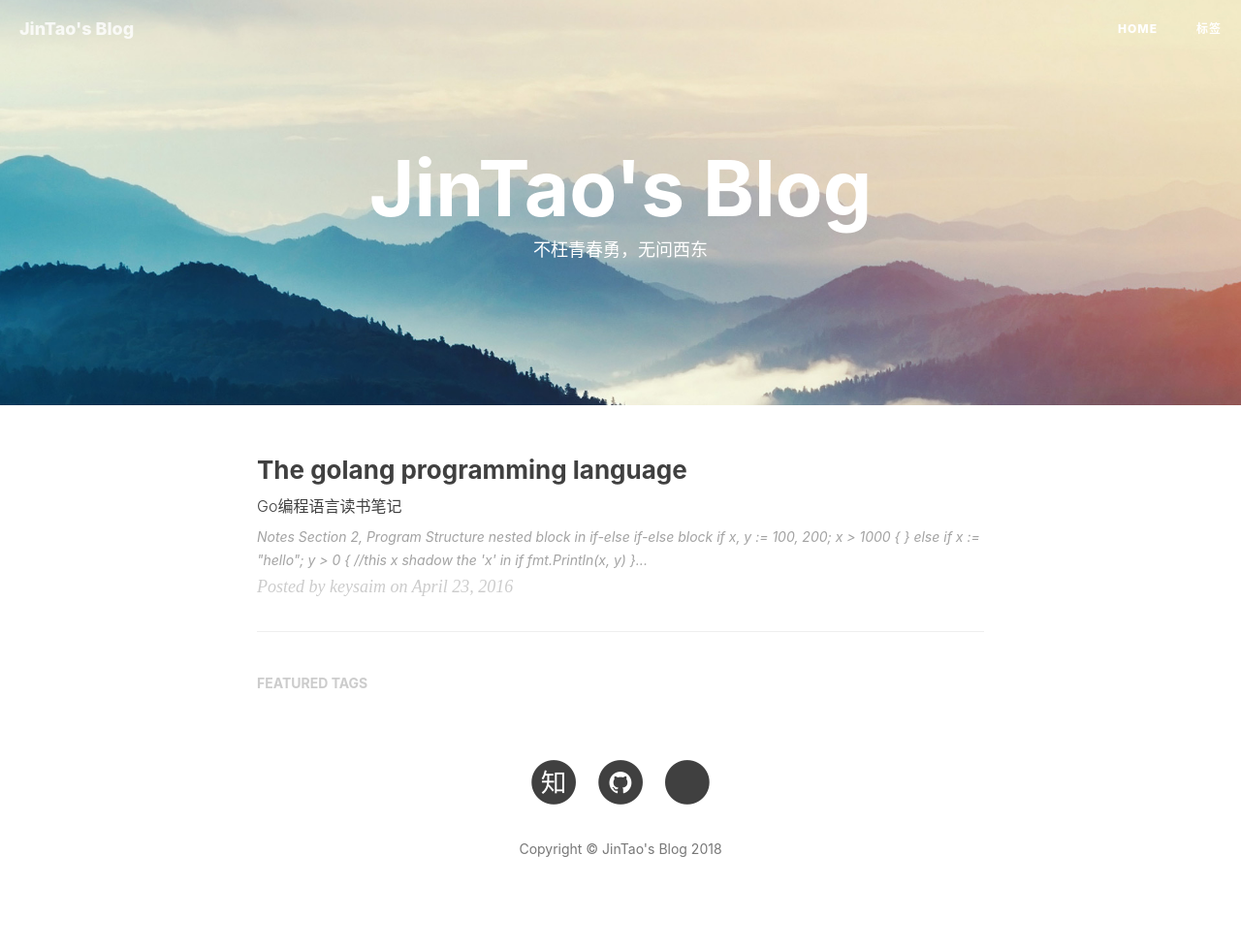
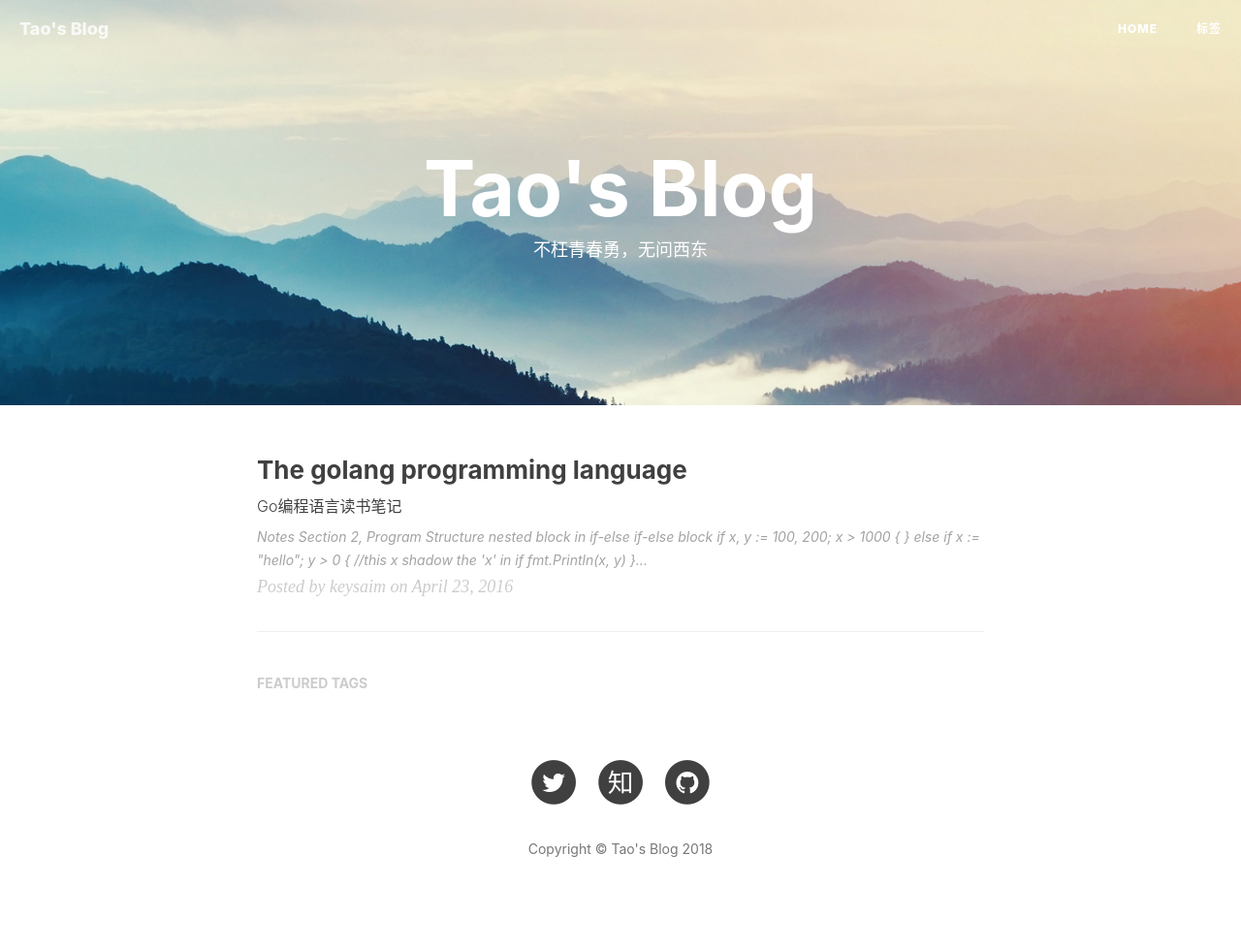
Before and after one commit to pandaKINandQUEEN/GinKo-BFU.github.io, a Jekyll site: the page built from index.html, in a window 1280 px wide. Shown: the whole page at 97% size. Built offline with Jekyll 4.4.1, drawn with Linux system fonts in a browser that asks for light colours; nearby versions of some CDN libraries; the list of posts is cut into pages by our own code; comment, search, counter and statistics services are not loaded.

Commit message:
Update _config.yml

```diff
--- a/_config.yml
+++ b/_config.yml
@@ -1,6 +1,6 @@
 # Site settings
-title: JinTao's Blog
-SEOTitle: JinTao's Blog
+title: Tao's Blog
+SEOTitle: Tao's Blog
 header-img: img/home-bg-hill.jpg
 email: 00002@protonmainlcom
 description: "描述"
@@ -15,8 +15,8 @@ RSS: false
 #weibo_username:     keysaim
 zhihu_username:     keysaim
 github_username:    keysaim
-#twitter_username:   keysaim
-jianshu_username:   e413b88a622b
+twitter_username:   keysaim
+#jianshu_username:   e413b88a622b
 #facebook_username:  keysaim
 # linkedin_username:  firstname-lastname-idxxxx
 
```
